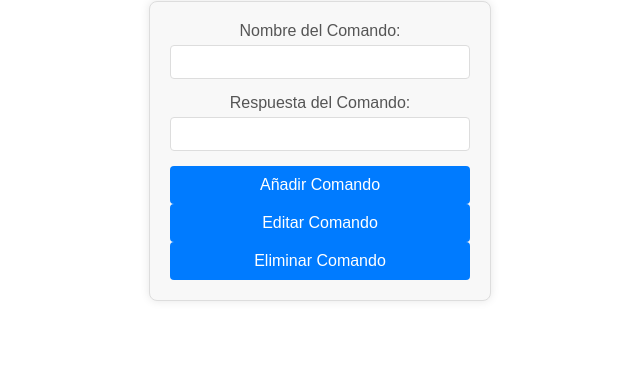
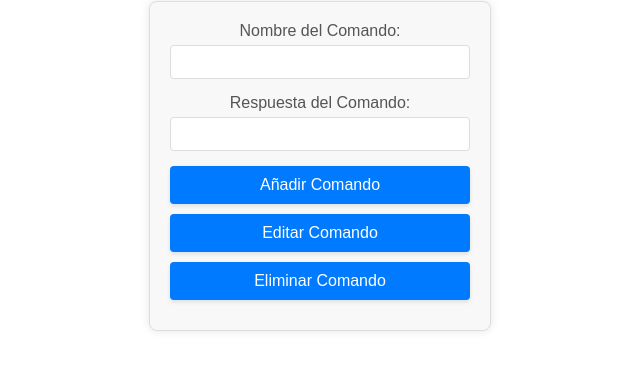
Before and after one commit to xaby-xd/xaby-simple-twitch-bot, a website: page BotControl/bot-control.html in a window 1280 px wide. Shown: the part 79-448 px from the top of the page, without its empty margins (320-960 px from the left). Drawn offline with Linux system fonts and the light colour scheme.

Commit message:
Update bot-control.html

```diff
--- a/BotControl/bot-control.html
+++ b/BotControl/bot-control.html
@@ -41,6 +41,7 @@
     }
 
     button {
+      margin-bottom: 10px;
       padding: 10px;
       font-size: 16px;
       color: #fff;
@@ -48,6 +49,7 @@
       border: none;
       border-radius: 4px;
       cursor: pointer;
+      box-shadow: 0 2px 4px rgba(0, 0, 0, 0.1);
     }
 
     button:hover {
```
